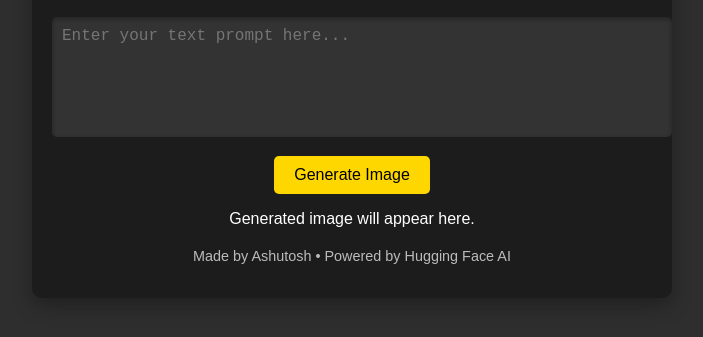
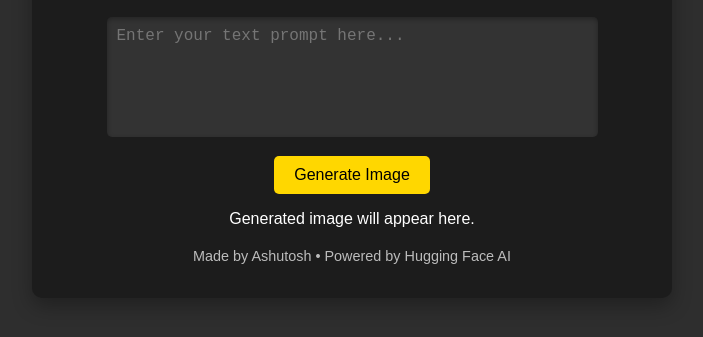
Before and after one commit to AshuVj/text-image, a plain HTML site: page index.html in a window 1280 px wide. Shown: the part 309-646 px from the top of the page, without its empty margins (288-991 px from the left). Drawn offline with Linux system fonts and the light colour scheme.

```diff
--- a/styles.css
+++ b/styles.css
@@ -37,7 +37,7 @@
 
 /* Input Area */
 .input-area textarea {
-    width: 100%;
+    width: 80%;
     height: 100px;
     border: none;
     border-radius: 5px;
@@ -49,6 +49,9 @@
     background: #333333;
     color: #ffffff;
     box-shadow: inset 0 2px 5px rgba(0, 0, 0, 0.3);
+    /* margin-right: 50px; */
+    padding-right:  1px; ;
+
 }
 
 .input-area button {
```
